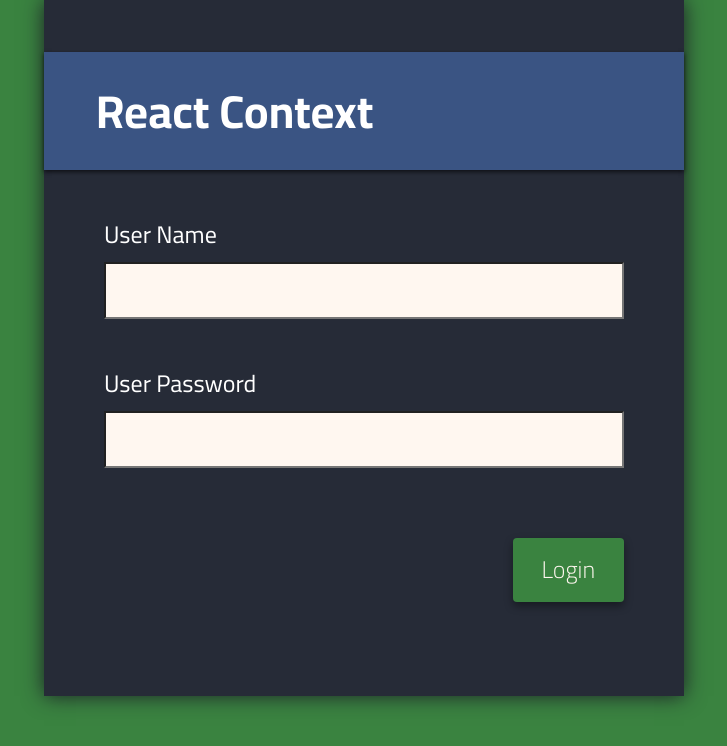
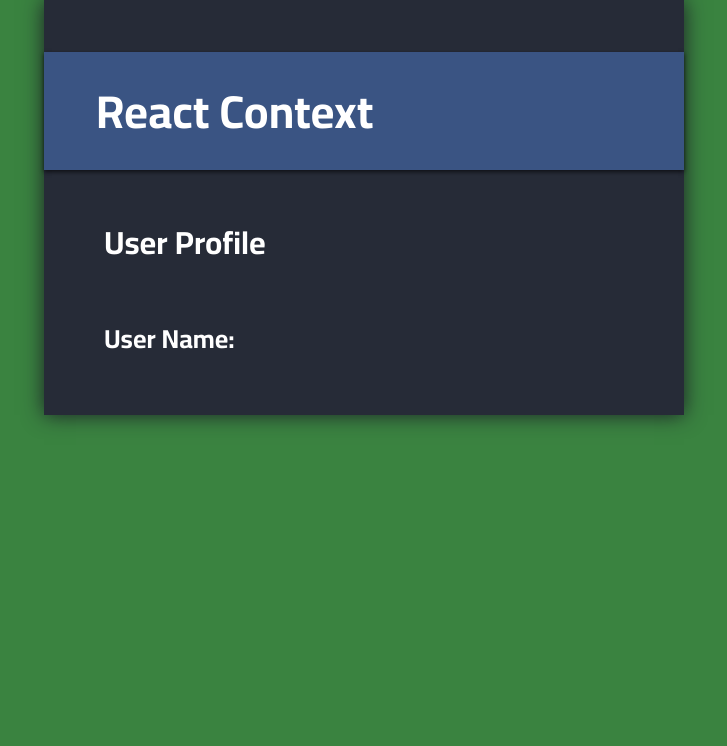
Before and after one commit to xlsmile/Context, a React (Create React App) app: page / in a window 1280 px wide. Both pictures are taken after a click on the button "Login". Shown: the top 746 px of the page, without its empty margins (276-1003 px from the left). Built offline with nearby package versions, Linux system fonts and the light colour scheme.

Commit message:
Apply Context to rest of components.

```diff
--- a/src/App.js
+++ b/src/App.js
@@ -1,9 +1,11 @@
-import { useState } from "react";
+import {useState} from "react";
+import {LoginContext} from "./Components/Context/LoginContext";
 import UserLogin from "./Components/UserLogin";
 import UserProfile from "./Components/UserProfile";
 
 const App = () => {
 
+  const [userName, setUserName] = useState("");
   const [showProfile, setShowProfile] = useState(false);
 
   return (
@@ -11,7 +13,9 @@ const App = () => {
       <header className="header">
         <h1 className="title__primary">React Context</h1>
       </header>
-      {showProfile ? <UserProfile /> : <UserLogin />}
+      <LoginContext.Provider value={{userName, setUserName, setShowProfile}} >
+        {showProfile ? <UserProfile /> : <UserLogin />}
+      </LoginContext.Provider>
     </div>
   );
 }
--- /dev/null
+++ b/src/Components/Context/LoginContext.jsx
@@ -0,0 +1,3 @@
+import { createContext } from "react";
+
+export const LoginContext = createContext({});
--- a/src/Components/UserLogin.jsx
+++ b/src/Components/UserLogin.jsx
@@ -1,27 +1,23 @@
-import { useState } from "react";
+import {useContext} from "react";
+import {LoginContext} from "../Components/Context/LoginContext";
 
 const UserLogin = () => {
 
-  const [userName, setUserName] = useState("");
-
-  const handleUserName = (e) => {
-    setUserName(e.target.value);
-  }
+  const {setUserName, setShowProfile} = useContext(LoginContext);
 
   return (
     <>
       <div>
         <label className="form__label" htmlFor="username">User Name</label>
-        <input className="form__input" id="username" type="text" onChange={handleUserName}/>
+        <input className="form__input" id="username" type="text" onChange={(e) => setUserName(e.target.value)}/>
       </div>
       <div>
         <label  className="form__label" htmlFor="userpassword">User Password</label>
         <input  className="form__input" id="userpassword" type="password" />
       </div>
       <div className="form__group--buttons">
-        <button className="cta cta--success">Login</button>
+        <button className="cta cta--success" onClick={() => setShowProfile(true)}>Login</button>
       </div>
-      <div>{userName}</div>
     </>
   )
 }
--- a/src/Components/UserProfile.jsx
+++ b/src/Components/UserProfile.jsx
@@ -1,6 +1,13 @@
+import {useContext} from "react";
+import {LoginContext} from "../Components/Context/LoginContext";
+
 const UserProfile = () => {
+  const {userName} = useContext(LoginContext);
   return (
-    <div>User Profile</div>
+    <>
+      <h2 className="title__secondary">User Profile</h2>
+      <h3 className="title__tertiary">User Name: {userName}</h3>
+    </>
   )
 }
 
--- a/src/index.css
+++ b/src/index.css
@@ -44,7 +44,7 @@ body {
   }
 }
 
-.title__primary, .title__secondary {
+.title__primary, .title__secondary, .title__tertiary {
   color: white;
 }
 .title__primary {
@@ -54,6 +54,9 @@ body {
   box-shadow: 0 0.2rem 0.4rem rgba(0, 0, 0, 0.6);
 }
 .title__secondary {
+  font-size: calc(1.6rem + 2vmin);
+}
+.title__tertiary {
   font-size: calc(1rem + 2vmin);
 }
 
--- a/src/scss/base/_typorgaphy.scss
+++ b/src/scss/base/_typorgaphy.scss
@@ -1,6 +1,7 @@
 .title {
   &__primary,
-  &__secondary {
+  &__secondary,
+  &__tertiary {
     color: white;
   }
 
@@ -12,6 +13,10 @@
   }
 
   &__secondary {
+    font-size: calc(1.6rem + 2vmin);
+  }
+
+  &__tertiary {
     font-size: calc(1rem + 2vmin);
   }
 }
```
